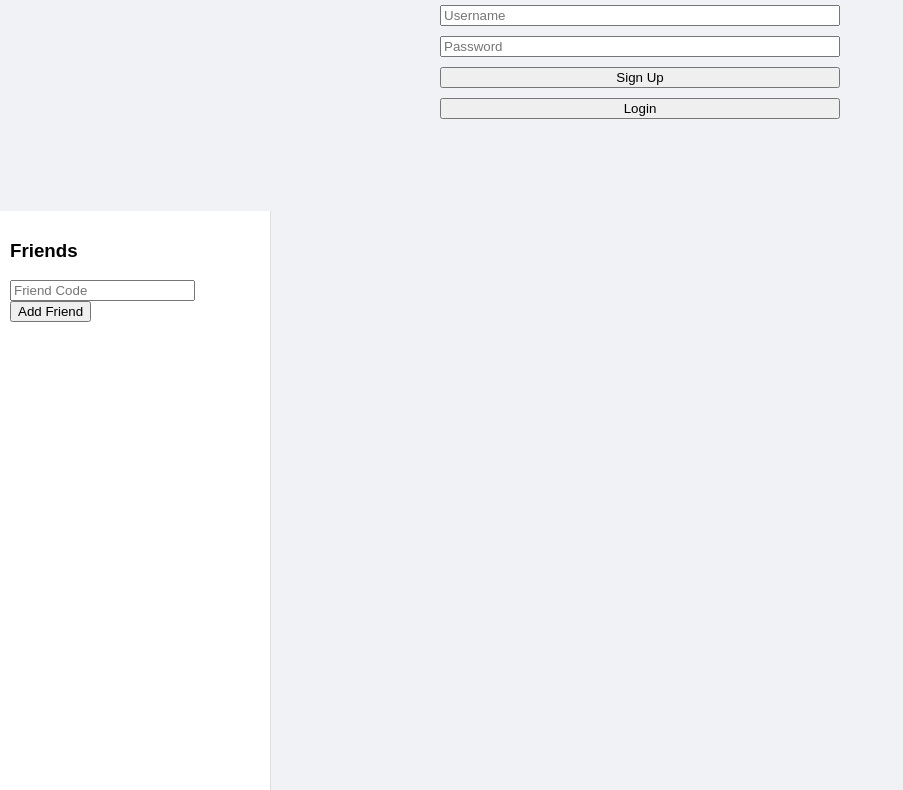
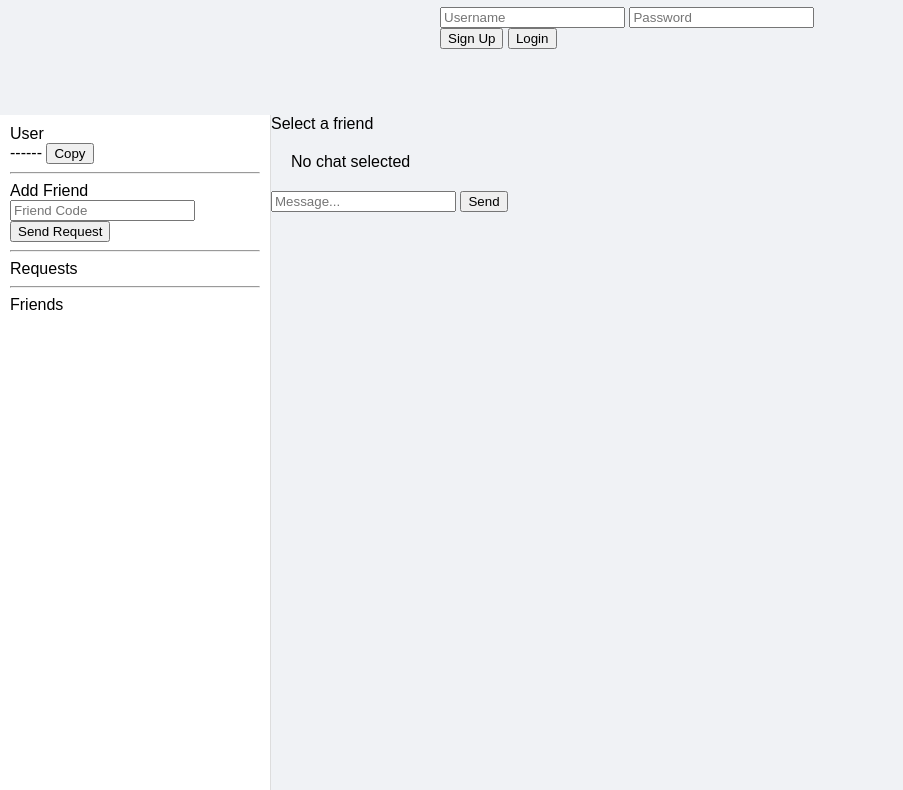
Before and after one commit to Anno-Giftson/classroom-chat, a plain HTML site: page index.html in a window 1280 px wide. Shown: the part 123-913 px from the top of the page, without its empty margins (0-903 px from the left). Drawn offline with Linux system fonts and the light colour scheme.

Commit message:
Update index.html

```diff
--- a/index.html
+++ b/index.html
@@ -8,62 +8,78 @@
 
 <body>
 
+<!-- LOGIN -->
 <div id="login">
 
-<h2>FriendChat</h2>
+  <div class="card">
 
-<input id="username"
-placeholder="Username">
+    <h1>FriendChat</h1>
 
-<input id="password"
-type="password"
-placeholder="Password">
+    <input id="username" placeholder="Username">
+    <input id="password" type="password" placeholder="Password">
 
-<button onclick="signup()">
-Sign Up
-</button>
+    <button class="primary" onclick="signup()">Sign Up</button>
+    <button onclick="login()">Login</button>
 
-<button onclick="login()">
-Login
-</button>
+    <p id="friendCode"></p>
 
-<p id="friendCode"></p>
+  </div>
 
 </div>
 
+<!-- APP -->
 <div id="app">
 
-<div id="sidebar">
+  <!-- SIDEBAR -->
+  <div id="sidebar">
 
-<h3>Friends</h3>
+    <div class="profile">
+      <div class="name" id="myName">User</div>
 
-<input id="friendInput"
-placeholder="Friend Code">
+      <div class="codeBox">
+        <span id="myCode">------</span>
+        <button class="small" onclick="copyCode()">Copy</button>
+      </div>
+    </div>
 
-<button onclick="addFriend()">
-Add Friend
-</button>
+    <hr>
 
-<ul id="friends"></ul>
+    <div class="sectionTitle">Add Friend</div>
 
-</div>
+    <input id="friendInput" placeholder="Friend Code">
+    <button class="primary" onclick="addFriend()">Send Request</button>
 
-<div id="chatArea">
+    <hr>
 
-<div id="messages"></div>
+    <div class="sectionTitle">Requests</div>
+    <div id="requests"></div>
 
-<div id="bottom">
+    <hr>
 
-<input id="messageBox"
-placeholder="Message">
+    <div class="sectionTitle">Friends</div>
+    <ul id="friends"></ul>
 
-<button onclick="sendMessage()">
-Send
-</button>
+  </div>
 
-</div>
+  <!-- CHAT -->
+  <div id="chat">
 
-</div>
+    <div id="chatHeader">
+      <div id="chatTitle">Select a friend</div>
+    </div>
+
+    <div id="messages">
+      <div class="empty">No chat selected</div>
+    </div>
+
+    <div id="chatBottom">
+
+      <input id="messageBox" placeholder="Message...">
+      <button class="primary" onclick="sendMessage()">Send</button>
+
+    </div>
+
+  </div>
 
 </div>
 
```
